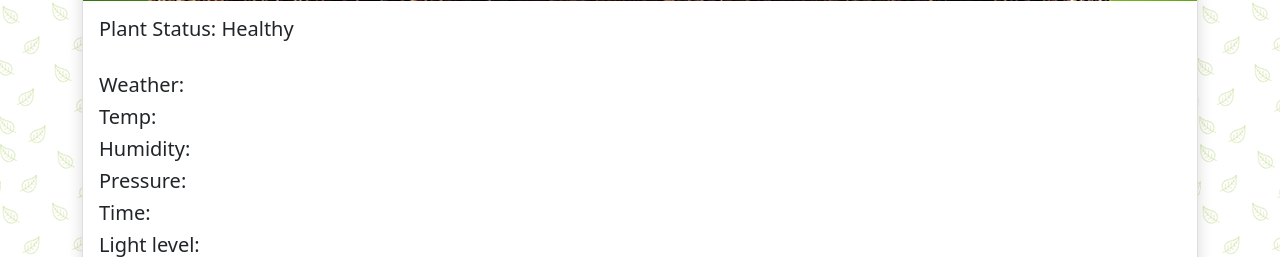
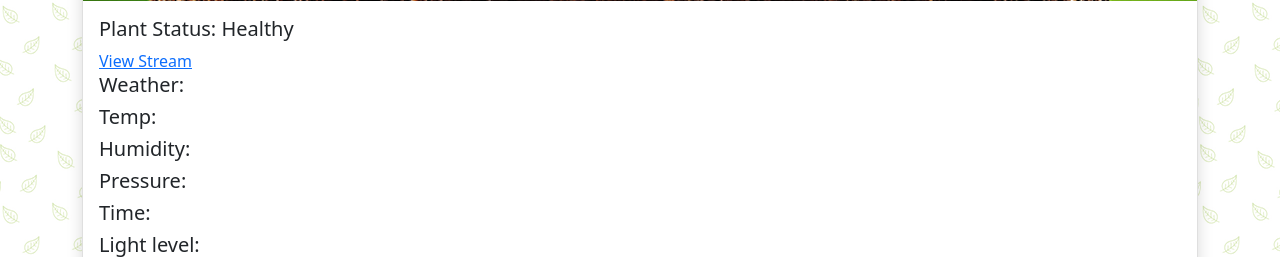
Before and after one commit to rgcesar/far-future, a Flask app: template webapp/templates/index.html in a window 1280 px wide. Shown: the part 873-1130 px from the top of the page. Run offline with Flask 2, Linux system fonts and the light colour scheme; the template is opened without the code that fills it, so the values that code supplies are empty; some libraries are stand-ins or nearby versions.

Commit message:
Added video stream link

```diff
--- a/webapp/templates/index.html
+++ b/webapp/templates/index.html
@@ -31,6 +31,7 @@
    	</a>
       <div class="card-body">
         <h5 class="card-title" id="log">Plant Status: Healthy</h5>
+        <a href="/stream" target="_blank">View Stream</a>
         <img id="wicon" src=""/>
         <h5 class="card-text" id="weather"> Weather: </h5>
         <h5 class="card-text" id="temp"> Temp: </h5>
```
